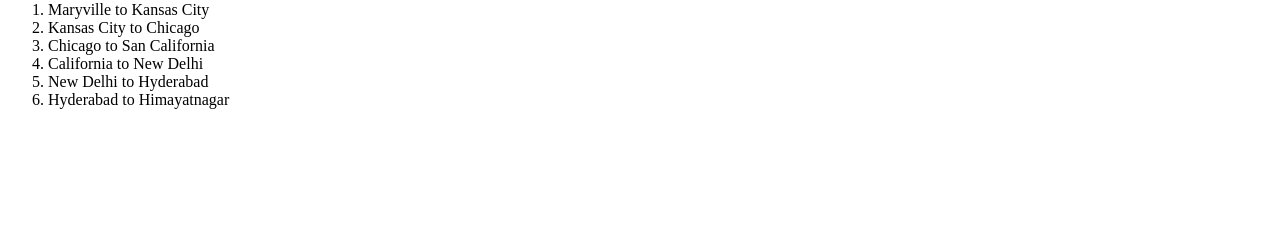
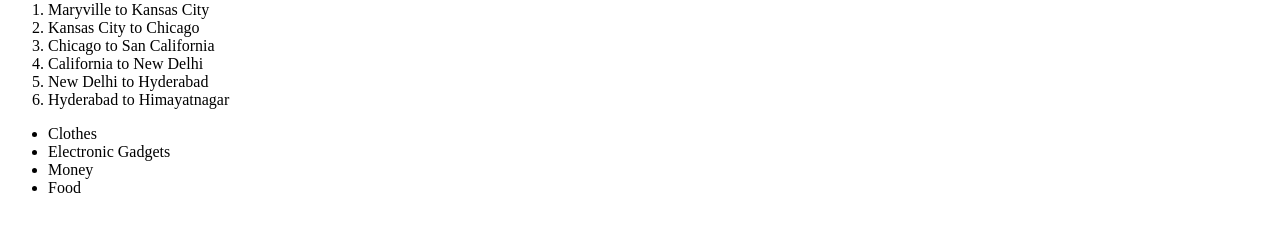
Before and after one commit to 44-563-WebApps-F21/webapps-f21-assignment-3-saikumarm007, a plain HTML site: page index.html in a window 1280 px wide. Shown: the part 260-492 px from the top of the page. Drawn offline with Linux system fonts and the light colour scheme.

Commit message:
unordereditems

```diff
--- a/index.html
+++ b/index.html
@@ -21,6 +21,11 @@
                 <li>New Delhi to Hyderabad</li>
                 <li>Hyderabad to Himayatnagar</li>
             </ol>
-
+        <ul>
+            <li> Clothes </li>
+            <li> Electronic Gadgets </li>
+            <li> Money </li>
+            <li> Food </li>
+        </ul>
     </body>
 </html>
```
